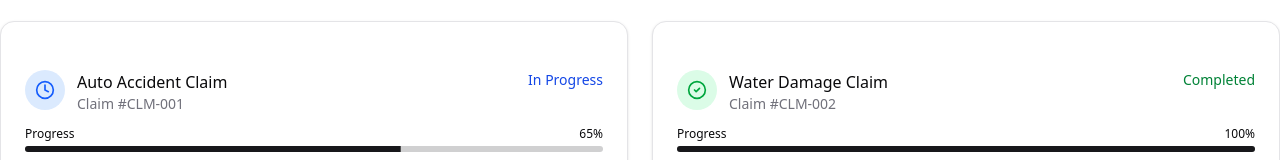
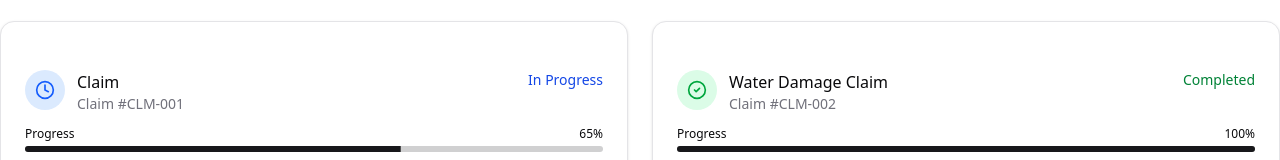
Before and after one commit to netraluis/frontend-insurance-customer-portal, a Next.js app: page /card-templates in a window 1280 px wide. Shown: the part 2633-2793 px from the top of the page. Built offline with nearby package versions, Linux system fonts and the light colour scheme.

Commit message:
traduction dashboard

```diff
--- a/app/card-templates/page.tsx
+++ b/app/card-templates/page.tsx
@@ -355,7 +355,7 @@ export default function CardTemplatesPage() {
         <h2 className="text-2xl font-semibold mb-4">Status Card</h2>
         <div className="grid grid-cols-1 md:grid-cols-2 gap-6">
           <StatusCard
-            title="Auto Accident Claim"
+            title=" Claim"
             subtitle="Claim #CLM-001"
             status="in-progress"
             progress={65}
```
